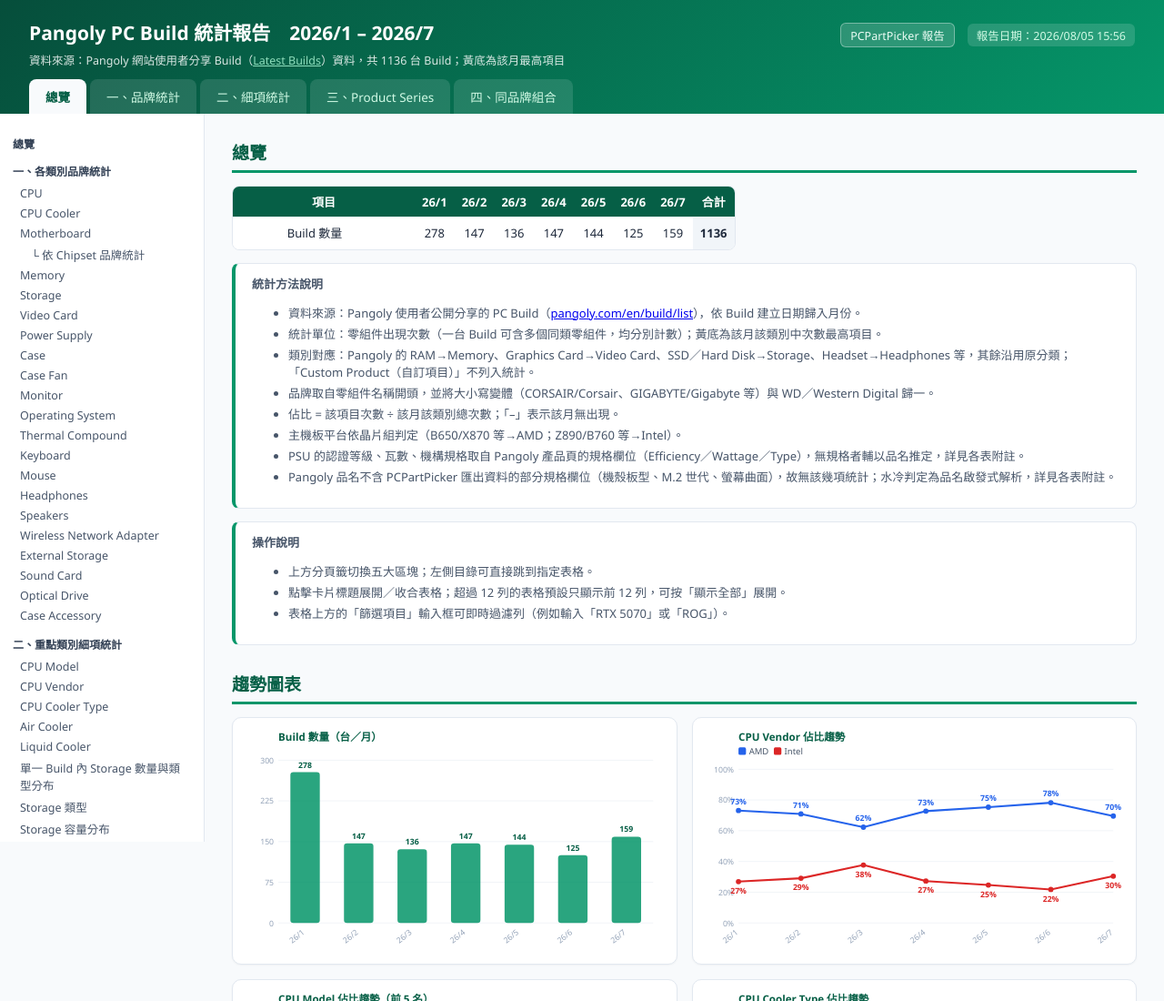
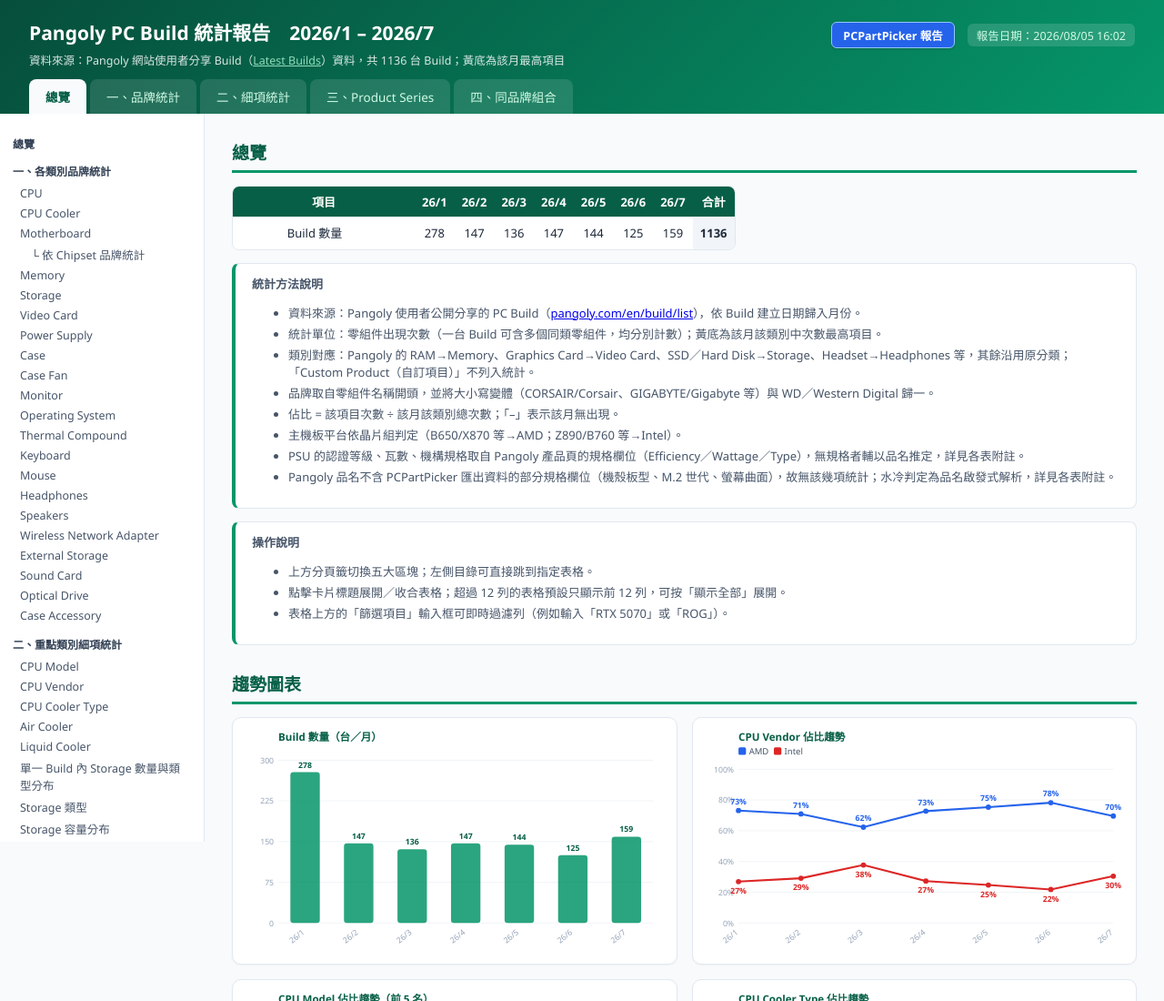
Before and after one commit to thebigcoco/pcbuilds, a plain HTML site: page Pangoly_Report_202601-202607.html in a window 1280 px wide. Shown: the top 1100 px of the page at 91% size. Drawn offline with Linux system fonts and the light colour scheme.

Commit message:
Highlight PCPartPicker backlink
Use a bright blue button for the PCPartPicker backlink in Pangoly reports.

```diff
--- a/Pangoly_Report_202601-202607.html
+++ b/Pangoly_Report_202601-202607.html
@@ -15,7 +15,8 @@
 .headtop { display:flex; align-items:baseline; justify-content:space-between; flex-wrap:wrap; gap:8px; }
 .reportdate { font-size:12.5px; color:#d1fae5; background:rgba(255,255,255,.14); border-radius:6px; padding:3px 10px; white-space:nowrap; }
 .headright { display:flex; align-items:center; gap:14px; flex-wrap:wrap; }
-.pcpp-link { color:#ecfdf5; background:rgba(255,255,255,.16); border:1px solid rgba(255,255,255,.35); border-radius:6px; padding:3px 10px; text-decoration:none; font-size:12.5px; white-space:nowrap; }
+.pcpp-link { color:#fff; background:#2563eb; border:1px solid #93c5fd; border-radius:6px; padding:4px 12px; text-decoration:none; font-size:12.5px; font-weight:700; white-space:nowrap; box-shadow:0 1px 2px rgba(0,0,0,.18); }
+.pcpp-link:hover { background:#1d4ed8; color:#fff; }
 header p { margin:2px 0 12px; opacity:.85; font-size:12.5px; }
 header p a { color:#a7f3d0; }
 .tabbar { display:flex; gap:4px; }
@@ -99,7 +100,7 @@
 <header>
   <div class="headtop">
     <h1>Pangoly PC Build 統計報告　2026/1 – 2026/7</h1>
-    <div class="headright"><a class="pcpp-link" href="index.html">PCPartPicker 報告</a><span class="reportdate">報告日期：2026/08/05 15:56</span></div>
+    <div class="headright"><a class="pcpp-link" href="index.html">PCPartPicker 報告</a><span class="reportdate">報告日期：2026/08/05 16:02</span></div>
   </div>
   <p>資料來源：Pangoly 網站使用者分享 Build（<a href="https://pangoly.com/en/build/list" target="_blank">Latest Builds</a>）資料，共 1136 台 Build；黃底為該月最高項目</p>
   <div class="tabbar"><button class="tabbtn active" data-pane="overview">總覽</button><button class="tabbtn" data-pane="brands">一、品牌統計</button><button class="tabbtn" data-pane="details">二、細項統計</button><button class="tabbtn" data-pane="series">三、Product Series</button><button class="tabbtn" data-pane="combo">四、同品牌組合</button></div>
```
Also changed, not shown: Pangoly_Report_latest.html (+3 -2 lines).
